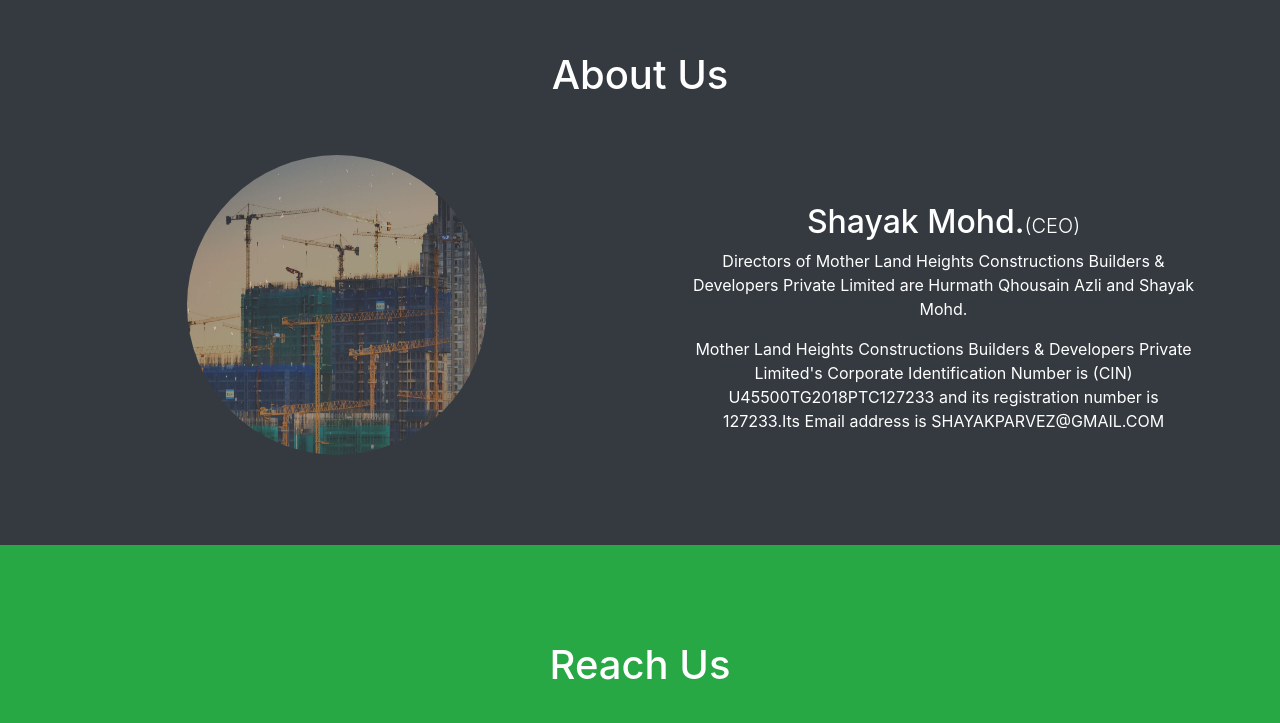
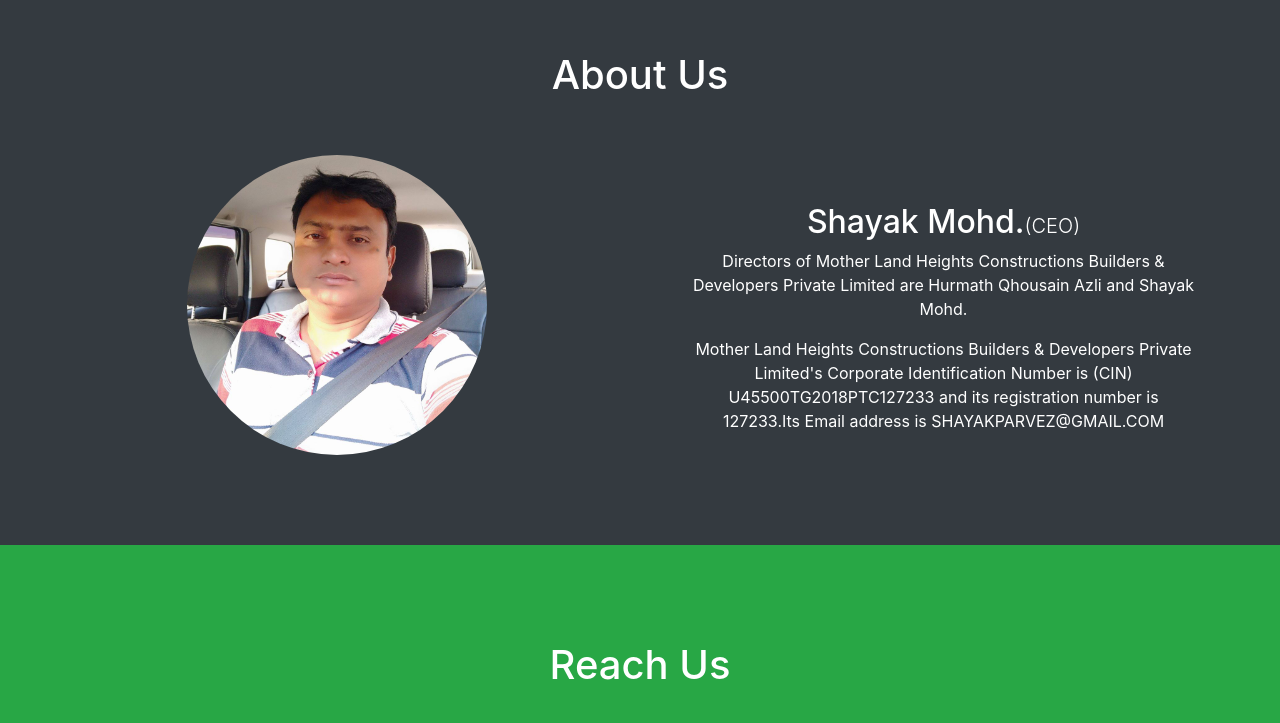
Before and after one commit to furqaansiddiqui786/MotherLandHeights, a plain HTML site: page index.html in a window 1280 px wide. Shown: the part 4693-5416 px from the top of the page. Drawn offline with nearby package versions, Linux system fonts and the light colour scheme; files whose address does not match are found by name.

Commit message:
Update index.html

```diff
--- a/index.html
+++ b/index.html
@@ -324,7 +324,7 @@
         <h1 class="p-5">About Us</h1>
         <div class="row">
           <div class="col-md-6">
-            <img class="rounded-circle" src="parallax2.jpg" alt="" height="300" width="300">
+            <img class="rounded-circle" src="CEOimage.jpg" alt="" height="300" width="300">
           </div>
           <div class="col-md-6 p-5 about">
             <h2>Shayak Mohd.<span class="lead">(CEO)</span></h2>
```
